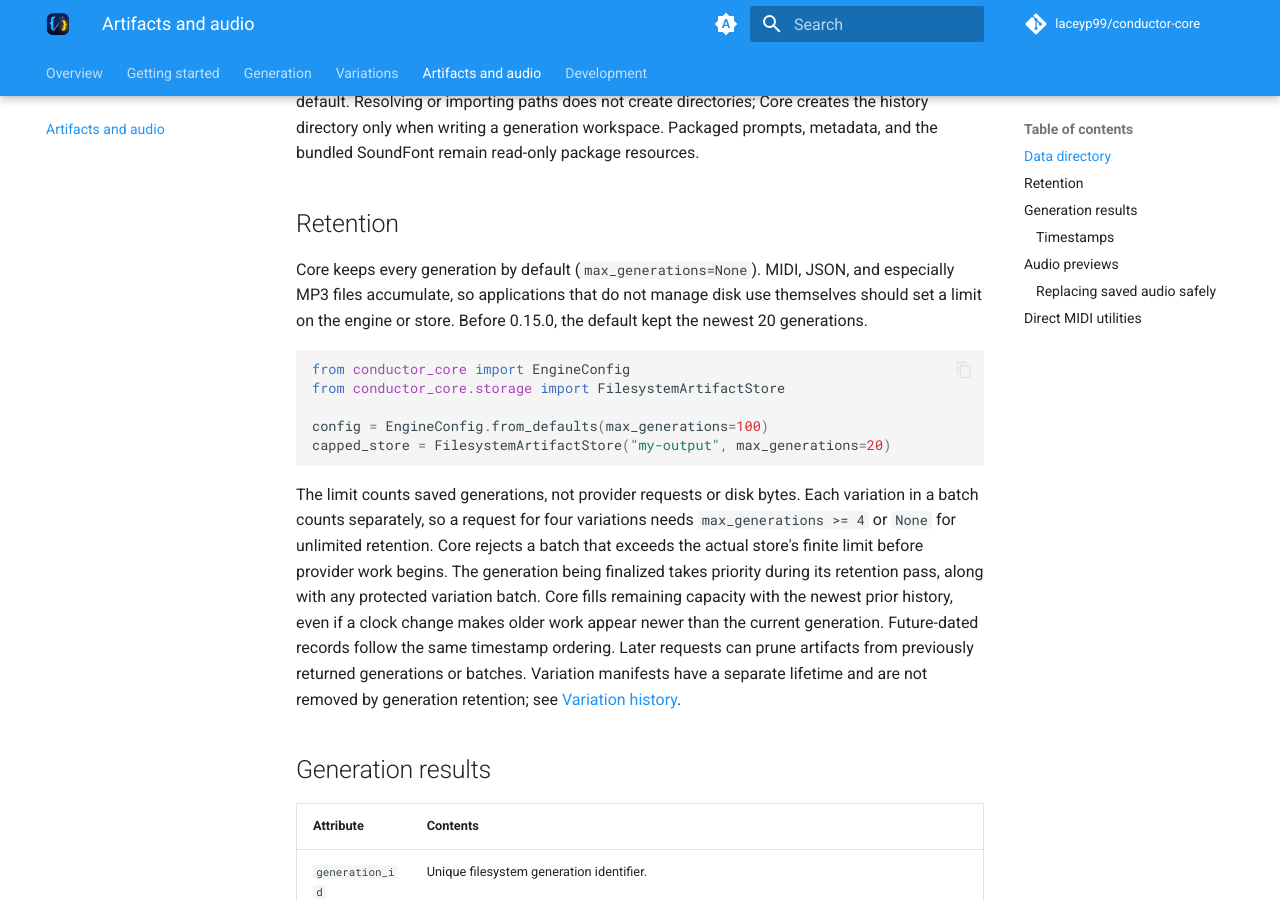
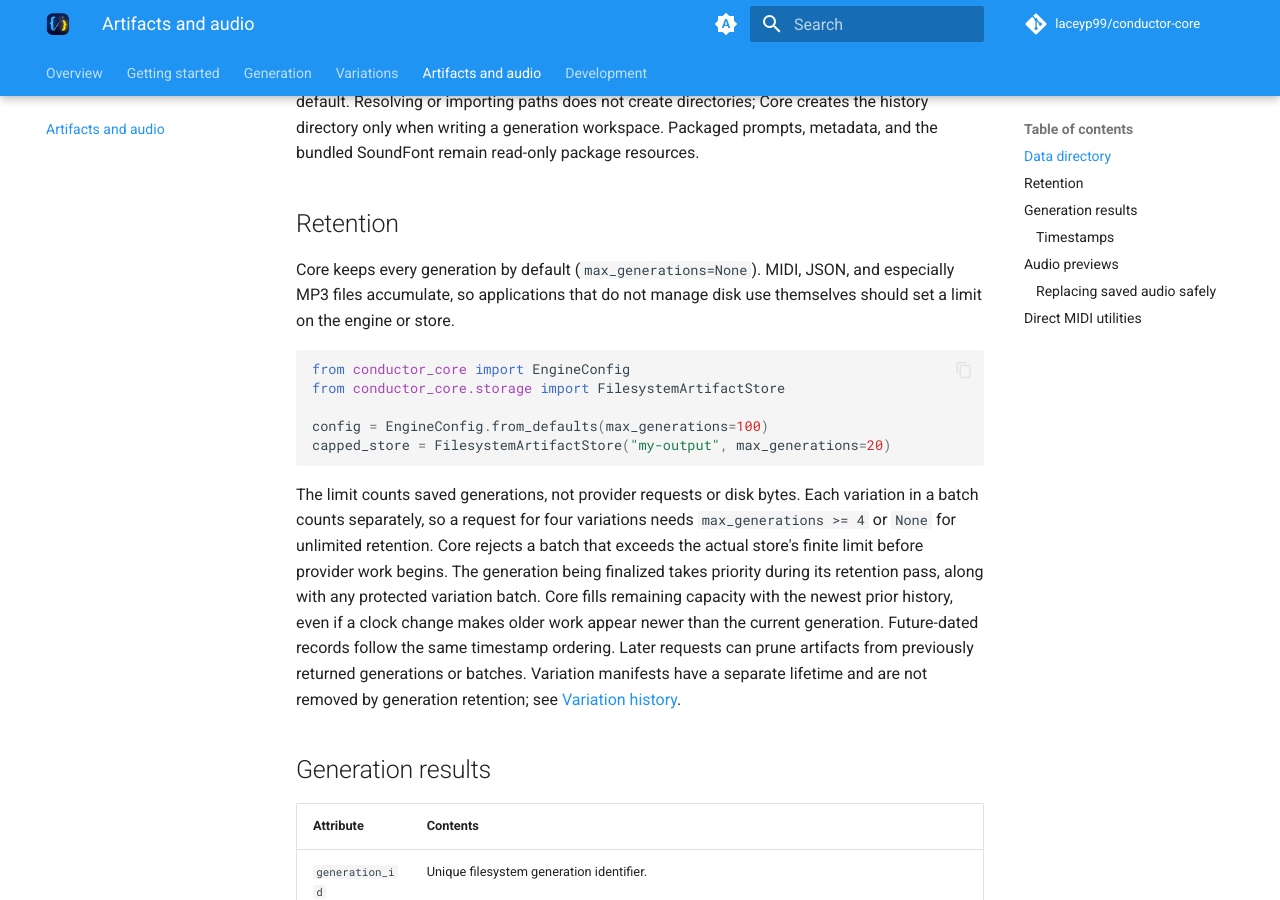
Before and after one commit to laceyp99/conductor-core, an MkDocs documentation site: the page built from docs/artifacts-and-audio.md, in a window 1280 px wide and 900 px high, scrolled down 1673 px. Built offline with MkDocs 1.6.1 and Material for MkDocs 9.7.7, drawn with Linux system fonts in a browser that asks for light colours; comment, search, counter and statistics services are not loaded.

Commit message:
docs(storage): drop the pre-0.15.0 retention note
Co-Authored-By: Claude Opus 5.5 <noreply@anthropic.com>

````diff
--- a/docs/artifacts-and-audio.md
+++ b/docs/artifacts-and-audio.md
@@ -55,8 +55,7 @@ resources.
 
 Core keeps every generation by default (`max_generations=None`). MIDI, JSON,
 and especially MP3 files accumulate, so applications that do not manage disk
-use themselves should set a limit on the engine or store. Before 0.15.0, the
-default kept the newest 20 generations.
+use themselves should set a limit on the engine or store.
 
 ```python
 from conductor_core import EngineConfig
````
